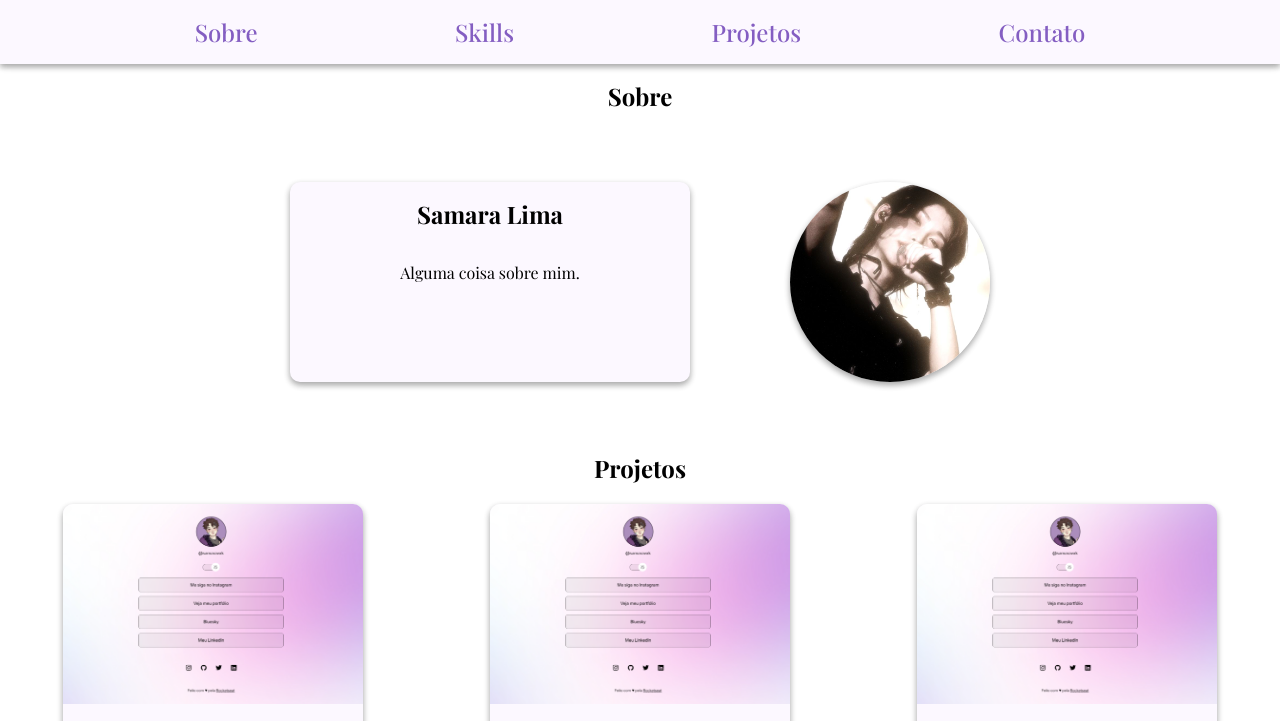
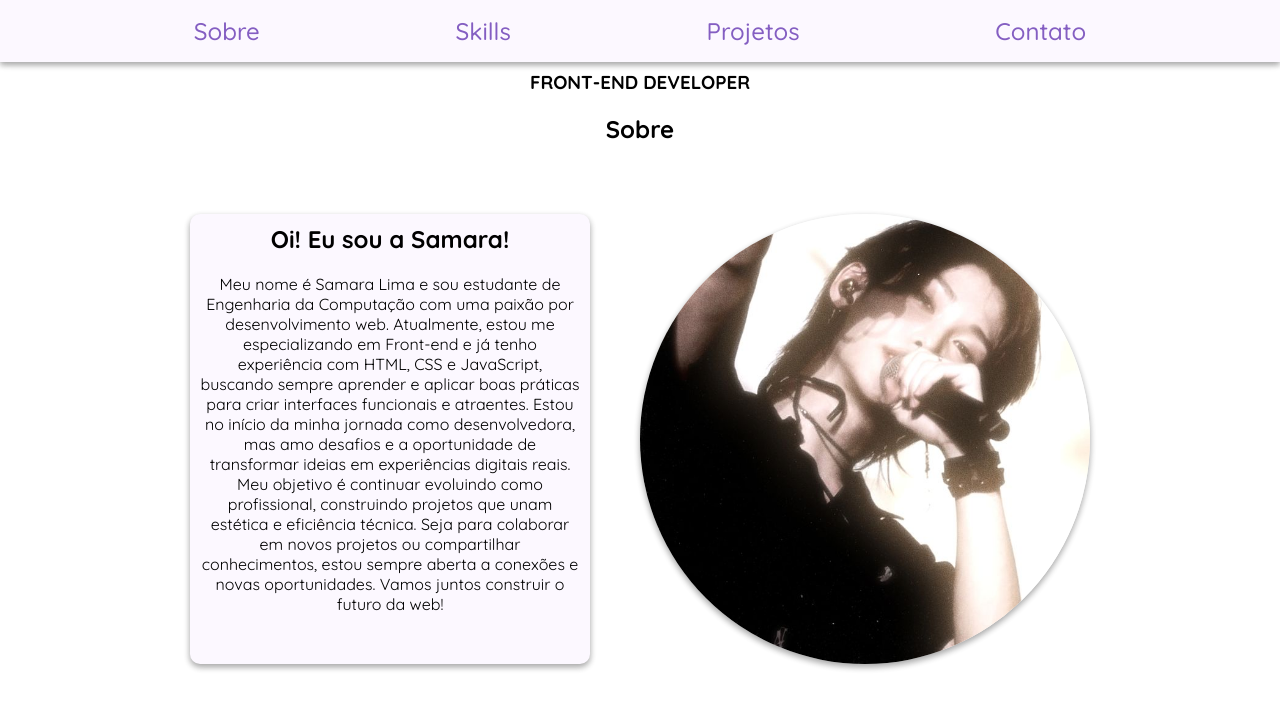
Before and after one commit to samaralimaz/landing-page, a plain HTML site: page index.html in a window 1280 px wide. Shown: the top 721 px of the page. Drawn offline with nearby package versions, Linux system fonts and the light colour scheme; a web font is replaced by a local one.

Commit message:
modified about

```diff
--- a/index.html
+++ b/index.html
@@ -16,12 +16,27 @@
       </ul>
     </nav>
     <section>
+      <h3 id="main-title">FRONT-END DEVELOPER</h3>
+    </section>
+    <section>
       <h1 class="title">Sobre</h1>
       <div class="about-container">
         <div class="card-about">
-          <h2 class="about-content">Samara Lima</h2>
-          <p class="about-content">Alguma coisa sobre mim.</p>
-        </div>
+          <h2 class="about-content">Oi! Eu sou a Samara!</h2>
+          <p class="about-content">
+            Meu nome é Samara Lima e sou estudante de Engenharia da Computação
+            com uma paixão por desenvolvimento web. Atualmente, estou me
+            especializando em Front-end e já tenho experiência com HTML, CSS e
+            JavaScript, buscando sempre aprender e aplicar boas práticas para
+            criar interfaces funcionais e atraentes. Estou no início da minha
+            jornada como desenvolvedora, mas amo desafios e a oportunidade de
+            transformar ideias em experiências digitais reais. Meu objetivo é
+            continuar evoluindo como profissional, construindo projetos que unam
+            estética e eficiência técnica. Seja para colaborar em novos projetos
+            ou compartilhar conhecimentos, estou sempre aberta a conexões e
+            novas oportunidades. Vamos juntos construir o futuro da web!
+          </p>
+        </div class="about-img">
         <img
           class="profile-img"
           src="/images/felix-icon.jpg"
@@ -82,5 +97,6 @@
         </div>
       </div>
     </section>
+    <script src="scripts.js"></script>
   </body>
 </html>
--- a/style.css
+++ b/style.css
@@ -1,4 +1,4 @@
-@import url("https://fonts.googleapis.com/css2?family=Playfair+Display:ital,wght@0,400..900;1,400..900&display=swap");
+@import url("https://fonts.googleapis.com/css2?family=Quicksand:wght@300..700&display=swap");
 
 * {
   margin: 0;
@@ -8,7 +8,8 @@
 
 body {
   margin-top: 70px;
-  font-family: "Playfair Display";
+  font-family: "Quicksand", sans-serif;
+
   background: url(/images/background-light.jpg) no-repeat top center/cover;
   height: 100vh;
 }
@@ -21,6 +22,10 @@ nav {
   width: 100%;
   position: fixed;
   z-index: 1000;
+}
+
+#main-title {
+  text-align: center;
 }
 
 .title {
@@ -49,7 +54,7 @@ nav {
   margin: auto;
   display: flex;
   justify-content: space-between;
-  width: 800px;
+  width: 1000px;
   display: flex;
   padding: 50px;
 }
@@ -62,12 +67,18 @@ nav {
 }
 
 .about-content {
-  padding: 1rem;
+  padding: 10px;
   text-align: center;
 }
 
+.about-img {
+  width: 200px;
+  height: 200px;
+}
+
 .profile-img {
-  width: 200px;
+  width: 50%;
+  height: fit-content;
   border-radius: 50%;
   box-shadow: 0 3px 6px rgba(0, 0, 0, 0.16), 0 3px 6px rgba(0, 0, 0, 0.23);
 }
```
